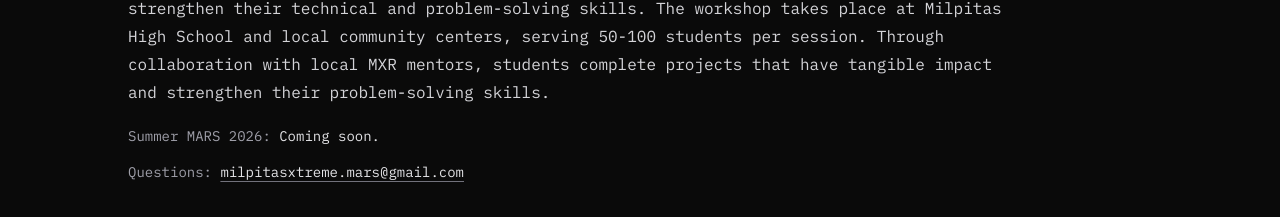
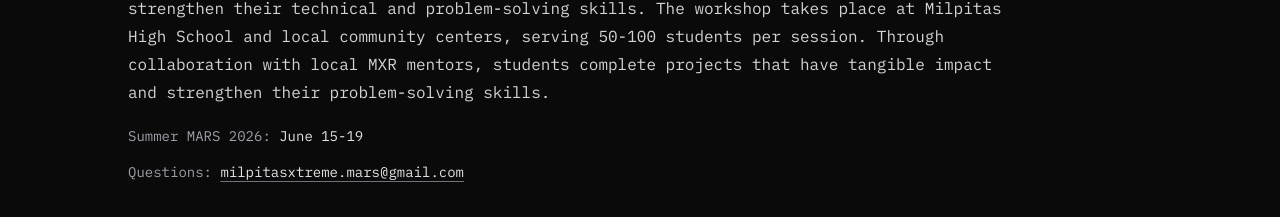
Before and after one commit to easeluease/MilpitasXtremeRoboticsWebsite, a Next.js app: page /mars in a window 1280 px wide. Shown: the part 1020-1237 px from the top of the page. Built offline with nearby package versions, Linux system fonts and the light colour scheme.

Commit message:
Updated the date

```diff
--- a/app/mars/mars-content.tsx
+++ b/app/mars/mars-content.tsx
@@ -107,7 +107,7 @@
           The MARS (Milpitas Applied Robotics and Science) Program is a student-driven initiative led by Milpitas Xtreme Robotics (MXR) to teach students the fundamentals of coding, the design process, and other scientific concepts, targeting middle and elementary students to strengthen their technical and problem-solving skills. The workshop takes place at Milpitas High School and local community centers, serving 50-100 students per session. Through collaboration with local MXR mentors, students complete projects that have tangible impact and strengthen their problem-solving skills.
           </p>
           <p className={`${ibmPlexMono.className} mt-4 text-sm leading-7 text-zinc-400`}>
-            Summer MARS 2026: <span className="text-zinc-200">Coming soon.</span>
+            Summer MARS 2026: <span className="text-zinc-200">June 15-19</span>
           </p>
           <p className={`${ibmPlexMono.className} mt-2 text-sm leading-7 text-zinc-400`}>
             Questions:{" "}
```
